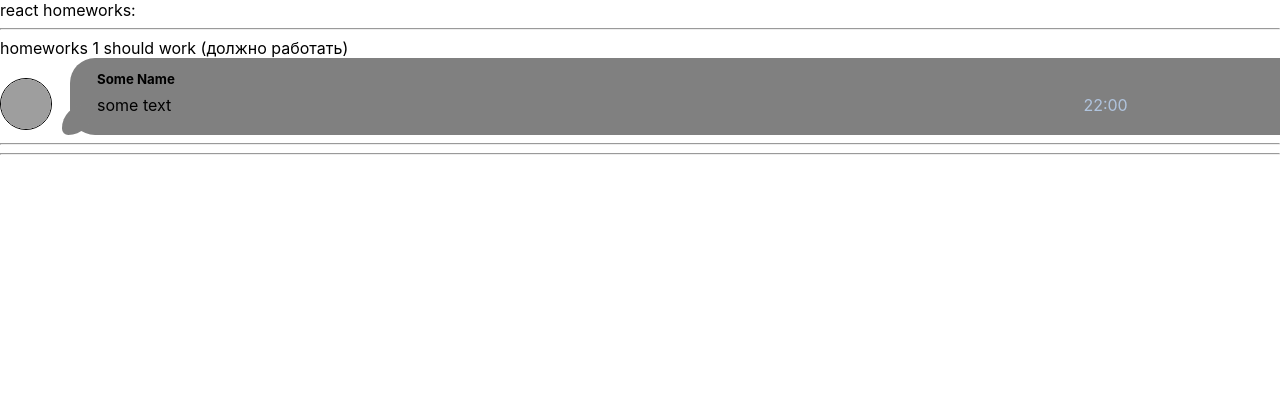
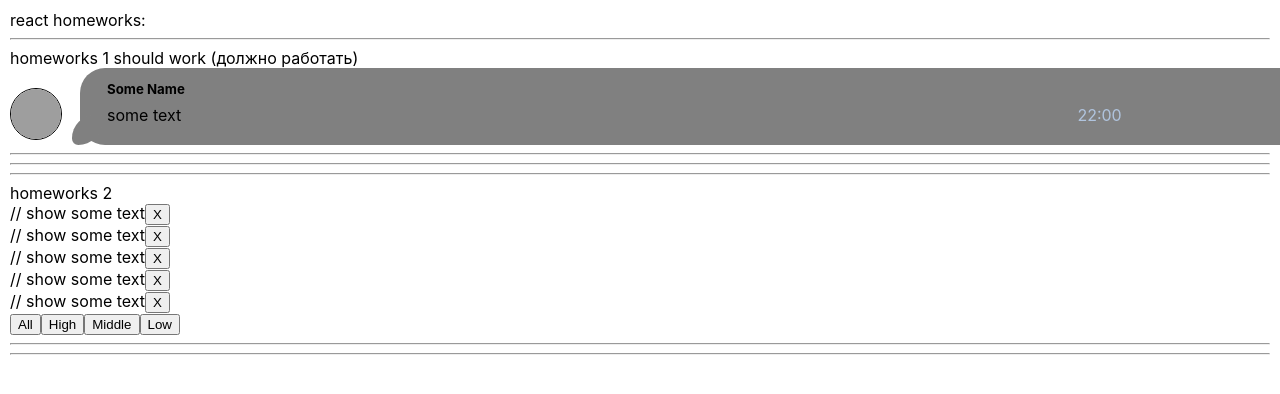
Before and after one commit to katesunday/EkaterinaKopylova, a React (Create React App) app in the folder it-camasutra/ignatHW/my-hw-ignat/: page / in a window 1280 px wide. Shown: the top 394 px of the page. Built offline with nearby package versions, Linux system fonts and the light colour scheme; grey boxes are pictures that could not be loaded.

Commit message:
ignat-hw

```diff
--- a/it-camasutra/ignatHW/my-hw-ignat/src/p1-main/m1-ui/u1-app/App.module.css
+++ b/it-camasutra/ignatHW/my-hw-ignat/src/p1-main/m1-ui/u1-app/App.module.css
@@ -1,3 +1,3 @@
 .App {
-
+margin: 10px;
 }
--- a/it-camasutra/ignatHW/my-hw-ignat/src/p1-main/m1-ui/u1-app/App.tsx
+++ b/it-camasutra/ignatHW/my-hw-ignat/src/p1-main/m1-ui/u1-app/App.tsx
@@ -1,13 +1,14 @@
 import React from 'react'
 import s from './App.module.css'
 import HW1 from '../../../p2-homeworks/h1/HW1'
+import HW2 from '../../../p2-homeworks/h2/HW2'
 
 function App() {
     return (
         <div className={s.App}>
             <div>react homeworks:</div>
             <HW1/>
-            {/*<HW2/>*/}
+            <HW2/>
             {/*<HW3/>*/}
             {/*<HW4/>*/}
             {/*<HW5/>*/}
--- a/it-camasutra/ignatHW/my-hw-ignat/src/p2-homeworks/h2/Affair.tsx
+++ b/it-camasutra/ignatHW/my-hw-ignat/src/p2-homeworks/h2/Affair.tsx
@@ -1,13 +1,17 @@
 import React from 'react'
+import {AffairType} from "./HW2";
+
 
 type AffairPropsType = {
     // key не нужно типизировать
-    affair: any // need to fix any
-    deleteAffairCallback: any // need to fix any
+    affair: AffairType // need to fix any
+    deleteAffairCallback: (_id: number) => void// need to fix any
 }
 
 function Affair(props: AffairPropsType) {
-    const deleteCallback = () => {}// need to fix
+    const deleteCallback = () => {
+        props.deleteAffairCallback(props.affair._id)
+    }// need to fix
 
     return (
         <div>
--- a/it-camasutra/ignatHW/my-hw-ignat/src/p2-homeworks/h2/Affairs.tsx
+++ b/it-camasutra/ignatHW/my-hw-ignat/src/p2-homeworks/h2/Affairs.tsx
@@ -1,11 +1,11 @@
 import React from 'react'
 import Affair from './Affair'
-import {AffairType} from './HW2'
+import {AffairType , FilterType} from './HW2'
 
 type AffairsPropsType = { // need to fix any
-    data: any
-    setFilter: any
-    deleteAffairCallback: any
+    data: Array<AffairType>
+    setFilter: (filter: FilterType) => void
+    deleteAffairCallback: (_id: number) => void
 }
 
 function Affairs(props: AffairsPropsType) {
@@ -17,10 +17,18 @@
         />
     ))
 
-    const setAll = () => {} // need to fix
-    const setHigh = () => {}
-    const setMiddle = () => {}
-    const setLow = () => {}
+    const setAll = () => {
+        props.setFilter('all')
+    } // need to fix
+    const setHigh = () => {
+        props.setFilter('high')
+    }
+    const setMiddle = () => {
+        props.setFilter('middle')
+    }
+    const setLow = () => {
+        props.setFilter('low')
+    }
 
     return (
         <div>
--- a/it-camasutra/ignatHW/my-hw-ignat/src/p2-homeworks/h2/HW2.tsx
+++ b/it-camasutra/ignatHW/my-hw-ignat/src/p2-homeworks/h2/HW2.tsx
@@ -1,35 +1,44 @@
-import React, {useState} from 'react'
+import React , {useState} from 'react'
 import Affairs from './Affairs'
 
 // types
-export type AffairPriorityType = any // need to fix any
-export type AffairType = any // need to fix any
+export type AffairPriorityType = 'high' | 'middle' | 'low' // need to fix any
+export type AffairType = { _id: number, name: string, priority: AffairPriorityType }  // need to fix any
 export type FilterType = 'all' | AffairPriorityType
 
 // constants
-const defaultAffairs: any = [ // need to fix any
-    {_id: 1, name: 'React', priority: 'high'},
-    {_id: 2, name: 'anime', priority: 'low'},
-    {_id: 3, name: 'games', priority: 'low'},
-    {_id: 4, name: 'work', priority: 'high'},
-    {_id: 5, name: 'html & css', priority: 'middle'},
+const defaultAffairs: Array<AffairType> = [ // need to fix any
+    {_id: 1 , name: 'React' , priority: 'high'} ,
+    {_id: 2 , name: 'anime' , priority: 'low'} ,
+    {_id: 3 , name: 'games' , priority: 'low'} ,
+    {_id: 4 , name: 'work' , priority: 'high'} ,
+    {_id: 5 , name: 'html & css' , priority: 'middle'} ,
 ]
 
 // pure helper functions
-export const filterAffairs = (affairs: any, filter: any): any => { // need to fix any
+export const filterAffairs = (affairs: Array<AffairType> , filter: FilterType): Array<AffairType> => { // need to fix any
     if (filter === 'all') return affairs
-    else return // need to fix
+    else if (filter === 'high') {
+        return affairs.filter(item => item.priority === 'high')
+    } else if (filter === 'middle') {
+        return affairs.filter(item => item.priority === 'middle')
+    } else if (filter === 'low') {
+        return affairs.filter(item => item.priority === 'low')
+    } else {
+        return affairs
+    }
+    // need to fix
 }
-export const deleteAffair = (affairs: any, _id: any): any => { // need to fix any
-    return // need to fix
+export const deleteAffair = (affairs: Array<AffairType> , _id: number): Array<AffairType> => { // need to fix any
+    return affairs.filter(item => item._id !== _id)
 }
 
 function HW2() {
-    const [affairs, setAffairs] = useState<any>(defaultAffairs) // need to fix any
-    const [filter, setFilter] = useState<FilterType>('all')
+    const [affairs , setAffairs] = useState<Array<AffairType>>(defaultAffairs) // need to fix any
+    const [filter , setFilter] = useState<FilterType>('all')
 
-    const filteredAffairs = filterAffairs(affairs, filter)
-    const deleteAffairCallback = (_id: any) => setAffairs(deleteAffair(affairs, _id)) // need to fix any
+    const filteredAffairs = filterAffairs(affairs , filter)
+    const deleteAffairCallback = (_id: number) => setAffairs(deleteAffair(affairs , _id)) // need to fix any
 
     return (
         <div>
```
